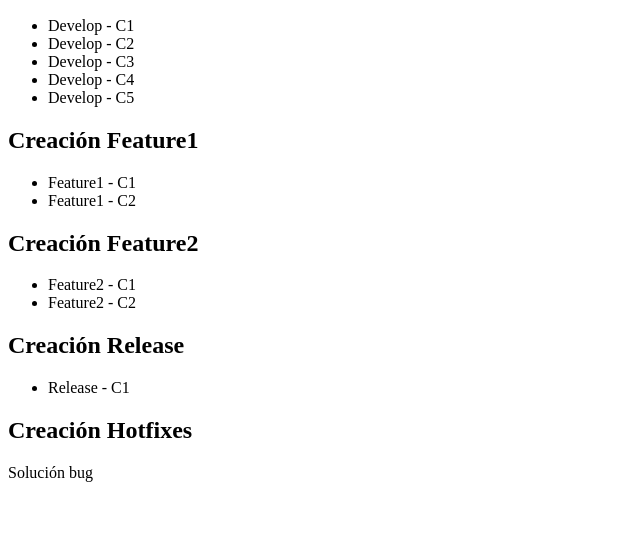
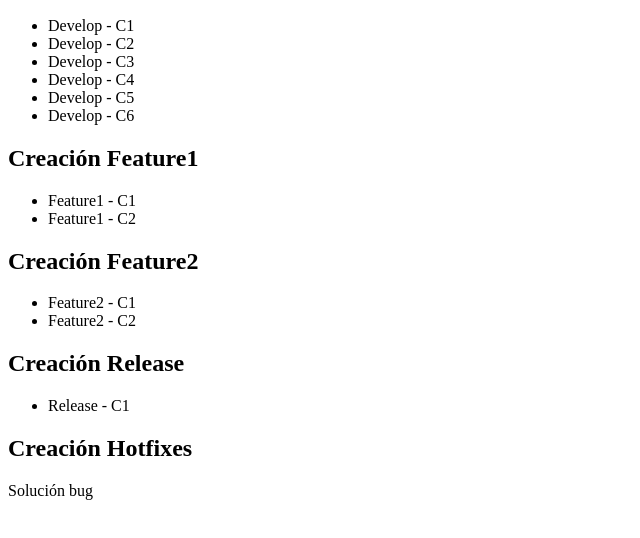
Before and after one commit to jmurillob01/UT2-2, a plain HTML site: page index.html in a window 1280 px wide. Shown: the part 110-648 px from the top of the page, without its empty margins (0-640 px from the left). Drawn offline with Linux system fonts and the light colour scheme.

Commit message:
Develop - C6 PreMerge

```diff
--- a/index.html
+++ b/index.html
@@ -16,6 +16,7 @@
         <li>Develop - C3</li>
         <li>Develop - C4</li>
         <li>Develop - C5</li>
+        <li>Develop - C6</li>
     </ul>
 
     <h2>Creación Feature1</h2>
```
